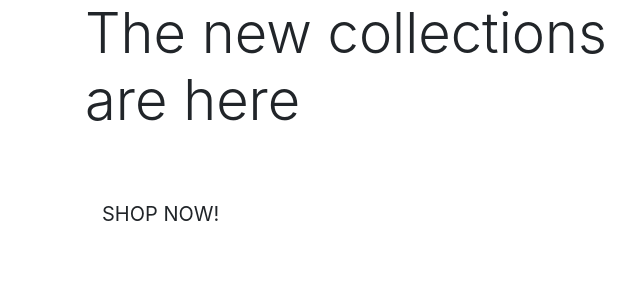
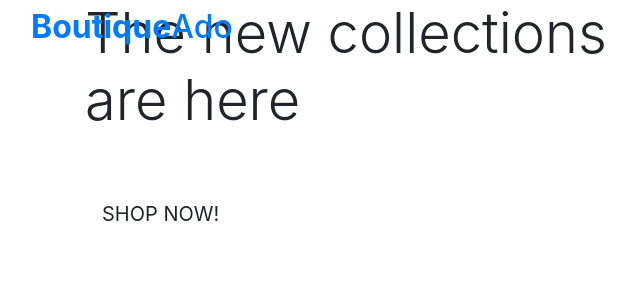
Before and after one commit to phillrutherford/boutique-ado-v1, a Django app: page / in a window 1280 px wide. Shown: the top 300 px of the page, without its empty margins (0-640 px from the left). Run offline with Django 3.2, Linux system fonts and the light colour scheme; some libraries are stand-ins or nearby versions.

Commit message:
added main page header

```diff
--- a/templates/base.html
+++ b/templates/allauth/base.html
@@ -32,7 +32,17 @@
     <title>Boutique Ado {% block extra_title %}{% endblock %}</title>
   </head>
   <body>
-    <header class="container-fluid fixed-top"></header>
+    <header class="container-fluid fixed-top">
+        <div class="row">
+            <div class="col-12 col-lg-4 my-auto py-1 py-lg-0 text-center text-lg-left">
+                <a href="{% url 'home' %}" class="nav-link main-logo-link">
+                    <h2 class="logo-font text-black my-0"><strong>Boutique</strong>Ado</h2>
+                </a>
+            </div>
+            <div class="col-12 col-lg-4 my-auto py-1 py-lg-0"></div>
+            <div class="col-12 col-lg-4 my-auto py-1 py-lg-0"></div>
+        </div>
+    </header>
 
     {% if messages %}
         <div class="message-container"></div>
```
